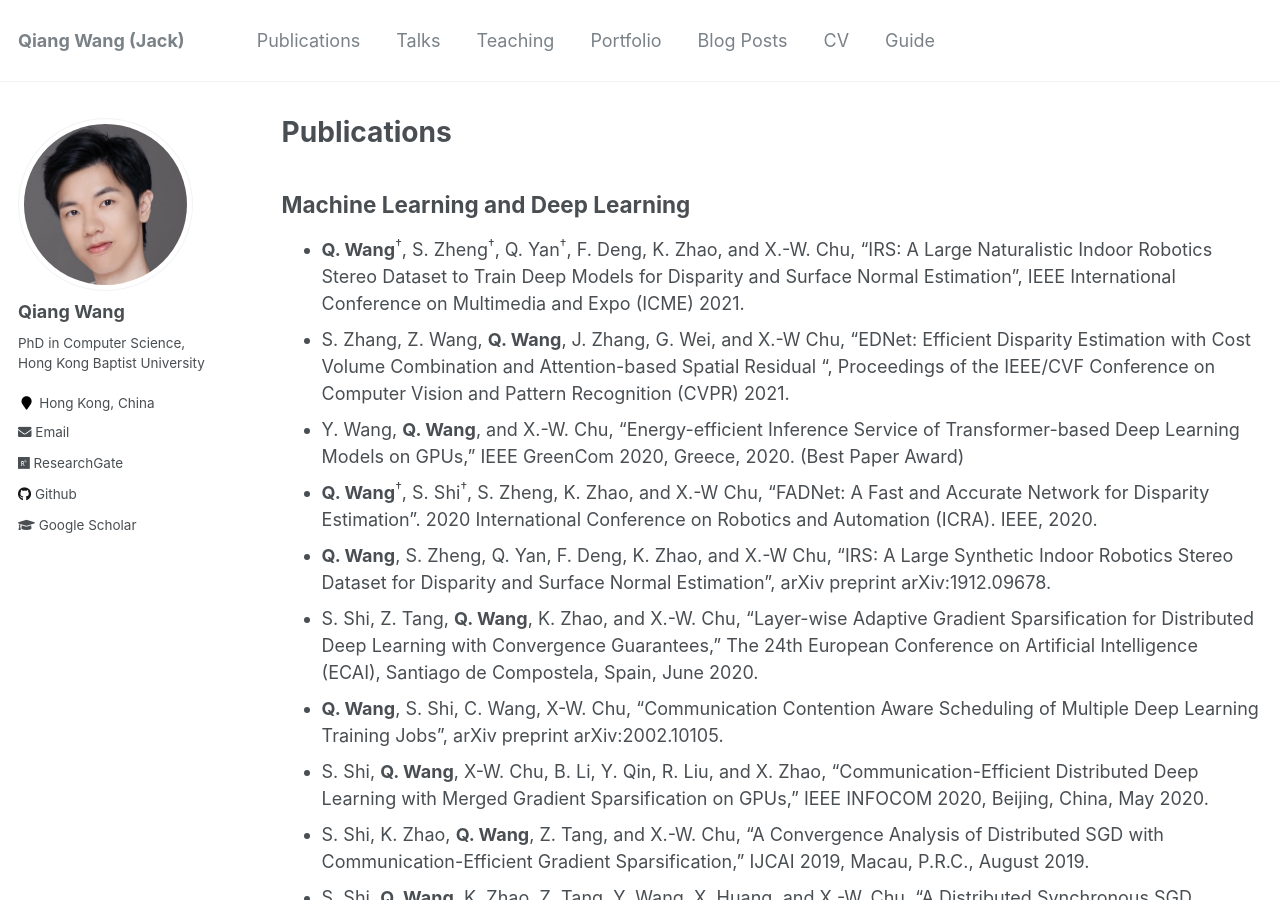
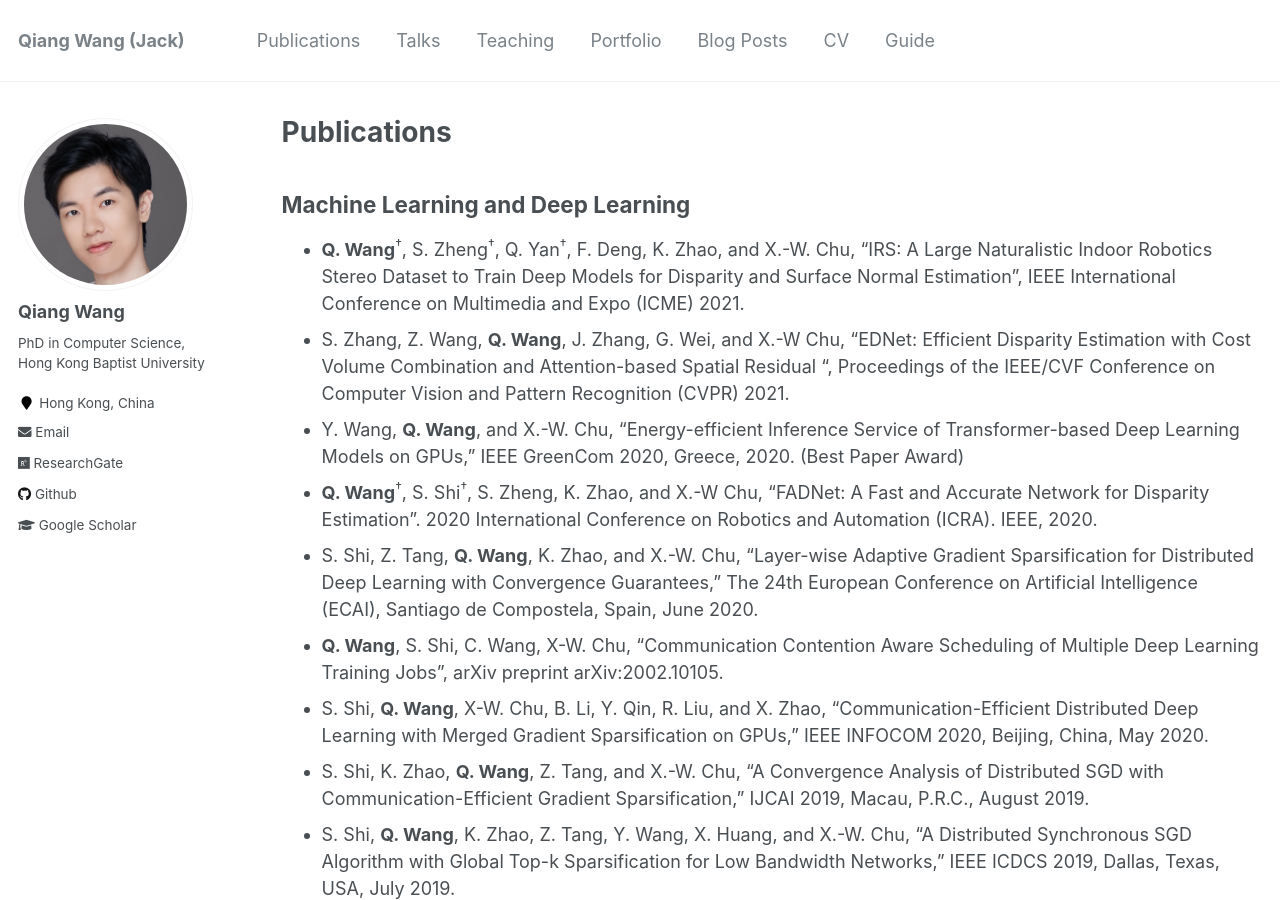
Before and after one commit to blackjack2015/blackjack2015.github.io, a Jekyll site: the page built from _pages/publications.md, in a window 1280 px wide and 900 px high. Built offline with Jekyll 4.4.1, drawn with Linux system fonts in a browser that asks for light colours.

Commit message:
Update publications.md

```diff
--- a/_pages/publications.md
+++ b/_pages/publications.md
@@ -23,7 +23,6 @@ author_profile: true
 ", Proceedings of the IEEE/CVF Conference on Computer Vision and Pattern Recognition (CVPR) 2021.
 + Y. Wang, **Q. Wang**, and X.-W. Chu, "Energy-efficient Inference Service of Transformer-based Deep Learning Models on GPUs," IEEE GreenCom 2020, Greece, 2020. (Best Paper Award)
 + **Q. Wang**<sup>&dagger;</sup>, S. Shi<sup>&dagger;</sup>, S. Zheng, K. Zhao, and X.-W Chu, "FADNet: A Fast and Accurate Network for Disparity Estimation". 2020 International Conference on Robotics and Automation (ICRA). IEEE, 2020.
-+ **Q. Wang**, S. Zheng, Q. Yan, F. Deng, K. Zhao, and X.-W Chu, "IRS: A Large Synthetic Indoor Robotics Stereo Dataset for Disparity and Surface Normal Estimation", arXiv preprint arXiv:1912.09678.
 + S. Shi, Z. Tang, **Q. Wang**, K. Zhao, and X.-W. Chu, "Layer-wise Adaptive Gradient Sparsification for Distributed Deep Learning with Convergence Guarantees," The 24th European Conference on Artificial Intelligence (ECAI), Santiago de Compostela, Spain, June 2020.
 + **Q. Wang**, S. Shi, C. Wang, X-W. Chu, "Communication Contention Aware Scheduling of Multiple Deep Learning Training Jobs", arXiv preprint arXiv:2002.10105.
 + S. Shi, **Q. Wang**, X-W. Chu, B. Li, Y. Qin, R. Liu, and X. Zhao, "Communication-Efficient Distributed Deep Learning with Merged Gradient Sparsification on GPUs," IEEE INFOCOM 2020, Beijing, China, May 2020.
```
